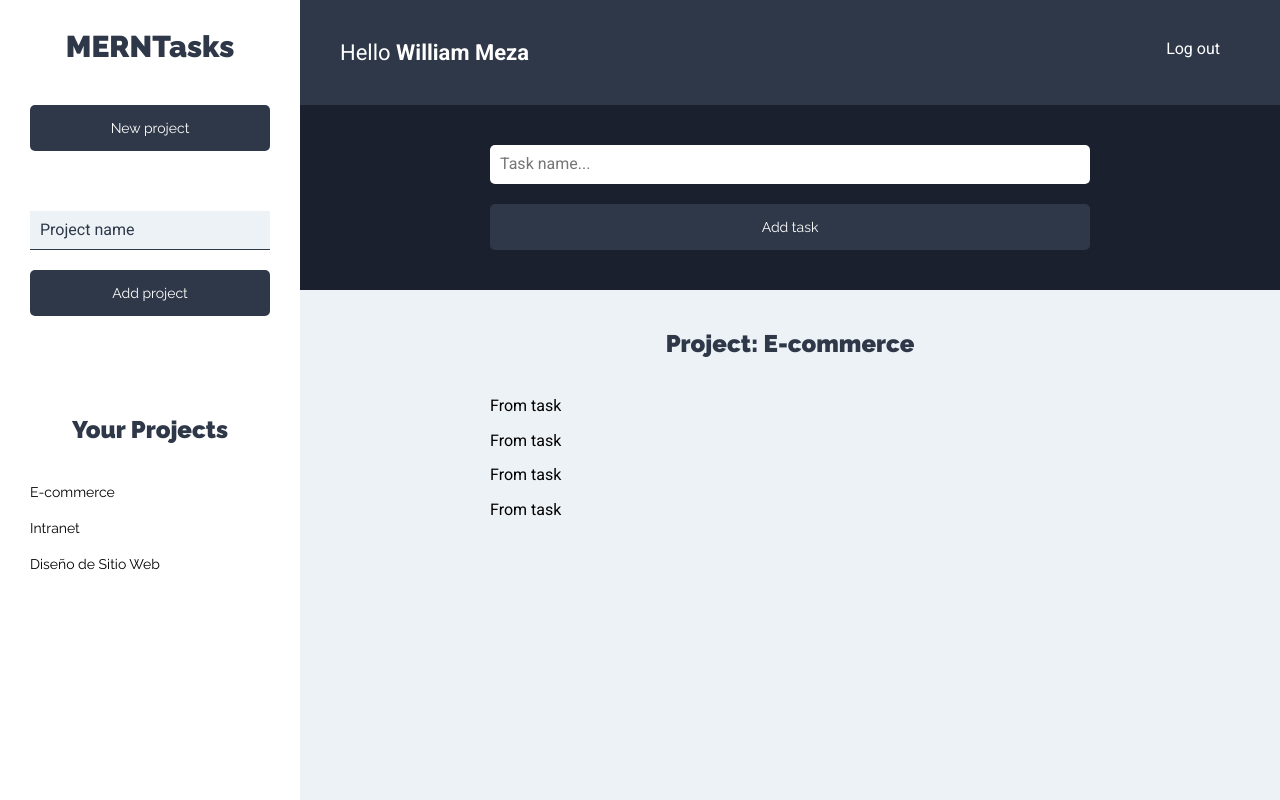
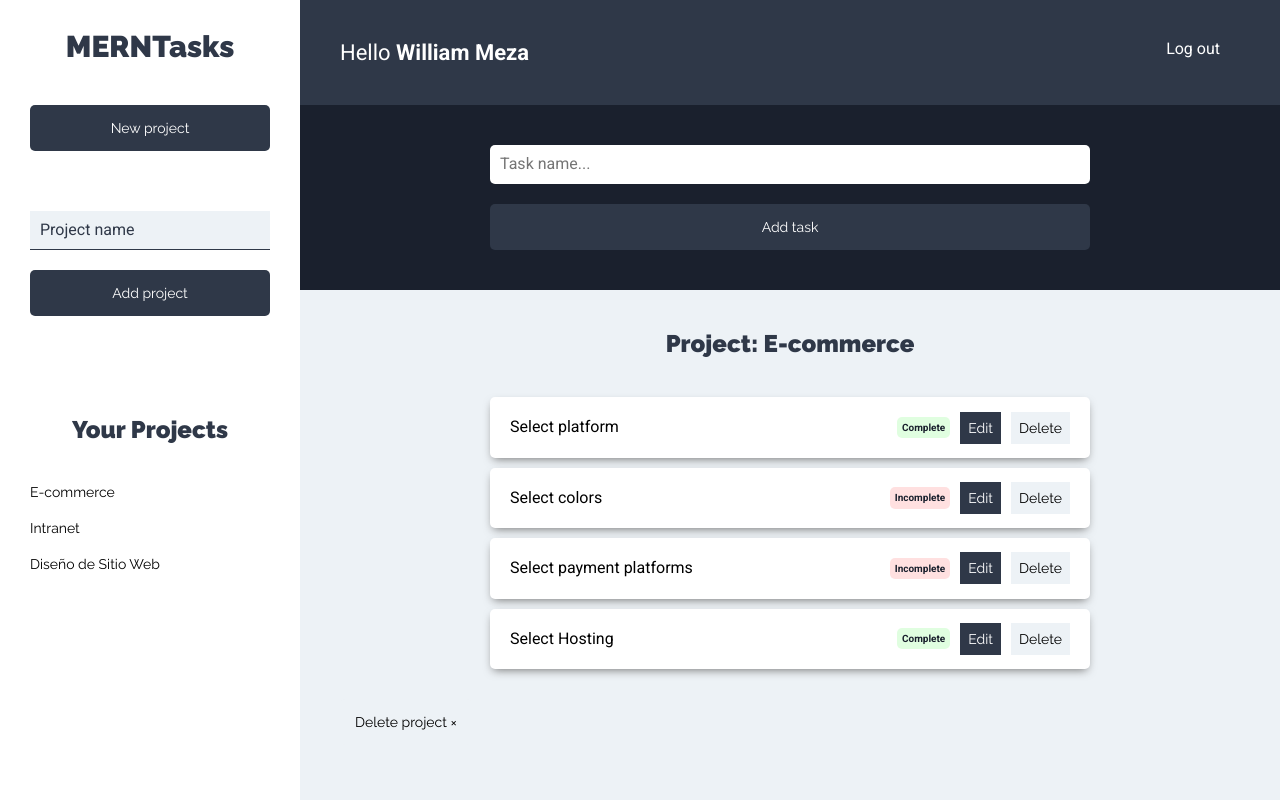
Before and after one commit to wmezadev/task-client-react, a React (Create React App) app: page /projects in a window 1280 px wide. Built offline with nearby package versions, Linux system fonts and the light colour scheme.

Commit message:
Feat - add task details and buttons

```diff
--- a/src/components/tasks/Task.jsx
+++ b/src/components/tasks/Task.jsx
@@ -1,7 +1,49 @@
 import React from 'react';
+import PropTypes from 'prop-types';
 
-const Task = () => {
-    return ( <p>From task</p> );
+const Task = ({task}) => {
+    return (
+        <li className="task shadow">
+            <p>{ task.name }</p>
+            <div className="status">
+                {task.status
+                ?
+                    (
+                        <button
+                            type="button"
+                            className="complete"
+                        >Complete</button>
+                    )
+                :
+                    (
+                        <button
+                            type="button"
+                            className="incomplete"
+                        >Incomplete</button>
+                    )
+                }
+            </div>
+
+            <div className="actions">
+                <button
+                    type="button"
+                    className="btn btn-primary"
+                >
+                Edit
+                </button>
+                <button
+                    type="button"
+                    className="btn btn-secondary"
+                >
+                Delete
+                </button>
+            </div>
+        </li>
+    );
+}
+
+Task.propTypes = {
+    task: PropTypes.object.isRequired
 }
 
 export default Task;
--- a/src/components/tasks/TaskList.jsx
+++ b/src/components/tasks/TaskList.jsx
@@ -24,6 +24,10 @@ const TaskList = () => {
                     ))
                 }
             </ul>
+            <button
+                type="button"
+                className="btn btn-secondary">
+            Delete project &times;</button>
         </Fragment>
     );
 }
```
